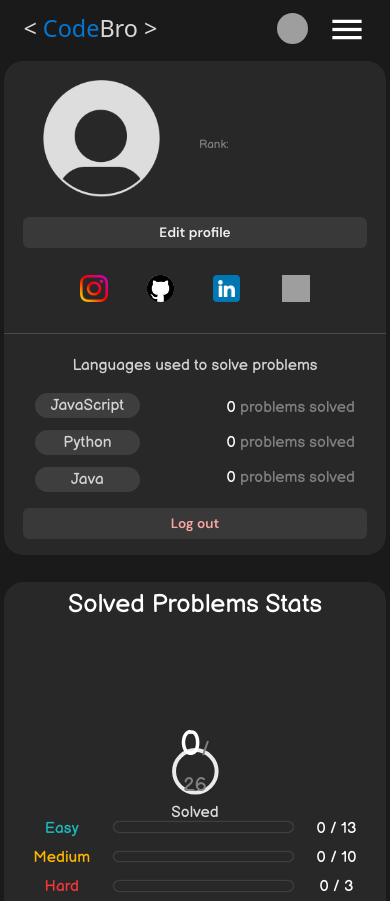
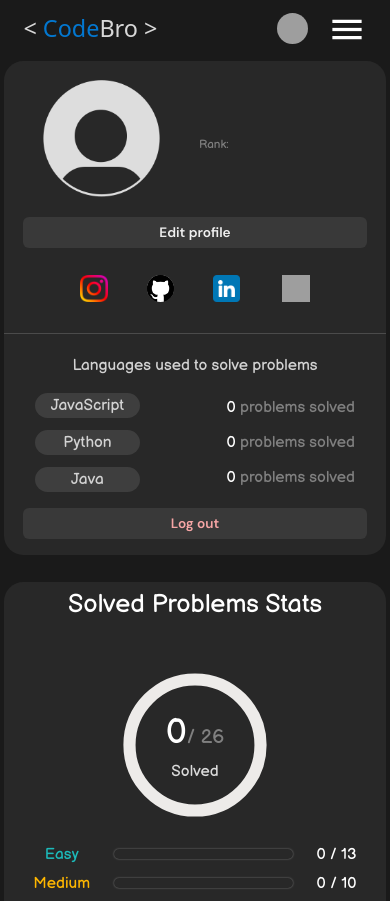
Before and after one commit to Ganesh-Mk/CodeBro, a React (Vite) app in the folder frontend/: page /account in a window 390 px wide. Built offline with nearby package versions, Linux system fonts and the light colour scheme; no server answers; grey boxes are pictures that could not be loaded; a web font is replaced by a local one.

Commit message:
circle layout bug

```diff
--- a/frontend/src/style/Account.scss
+++ b/frontend/src/style/Account.scss
@@ -352,6 +352,10 @@ color: grey;
 
 
 @media screen and (max-width: 800px) {
+    .css-1kd86nz {
+        width: 40vw !important;
+        height: 40vw !important;
+    }
     .accountPage{
         grid-template-columns: 1fr;
         gap: 3vw;
```
